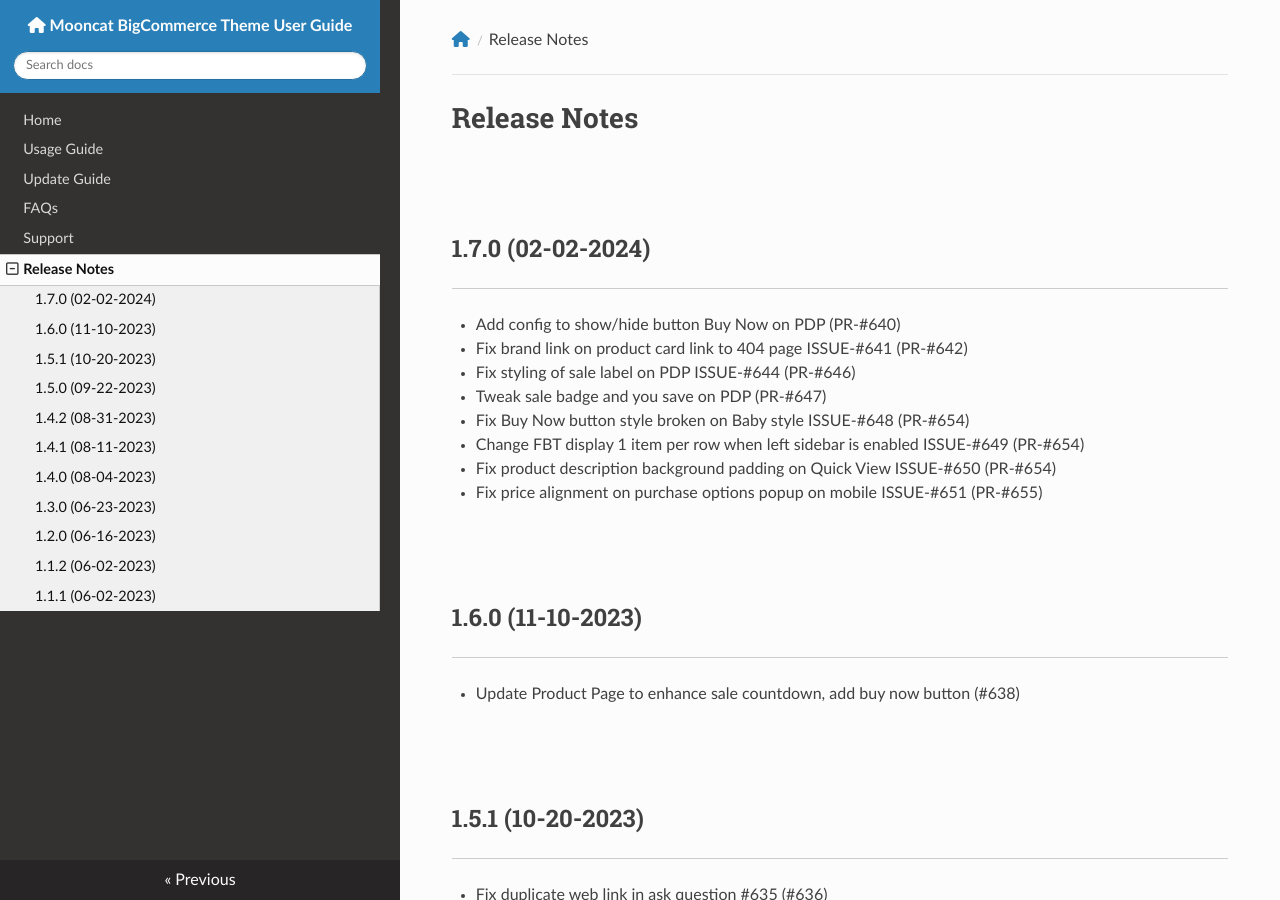
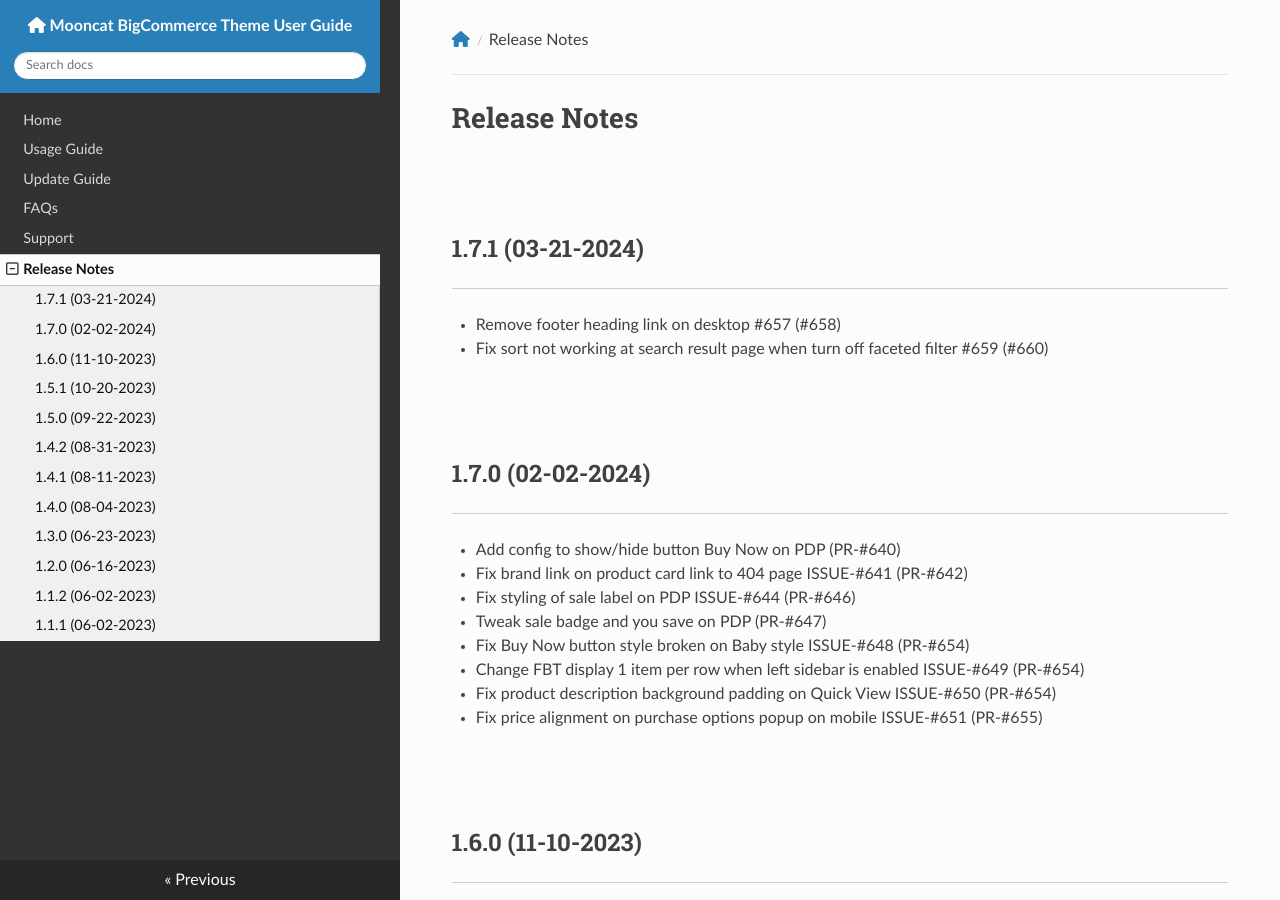
Before and after one commit to allcommerce/bc-mooncat-docs, an MkDocs documentation site: the page built from docs/changelog.md, in a window 1280 px wide and 900 px high. Built offline with MkDocs 1.6.1, drawn with Linux system fonts in a browser that asks for light colours; nearby versions of some CDN libraries.

Commit message:
Release 1.7.1

```diff
--- a/docs/changelog.md
+++ b/docs/changelog.md
@@ -1,4 +1,8 @@
 # Release Notes
+
+## 1.7.1 (03-21-2024)
+- Remove footer heading link on desktop #657 (#658)
+- Fix sort not working at search result page when turn off faceted filter #659 (#660)
 
 ## 1.7.0 (02-02-2024)
 - Add config to show/hide button Buy Now on PDP (PR-#640)
```
